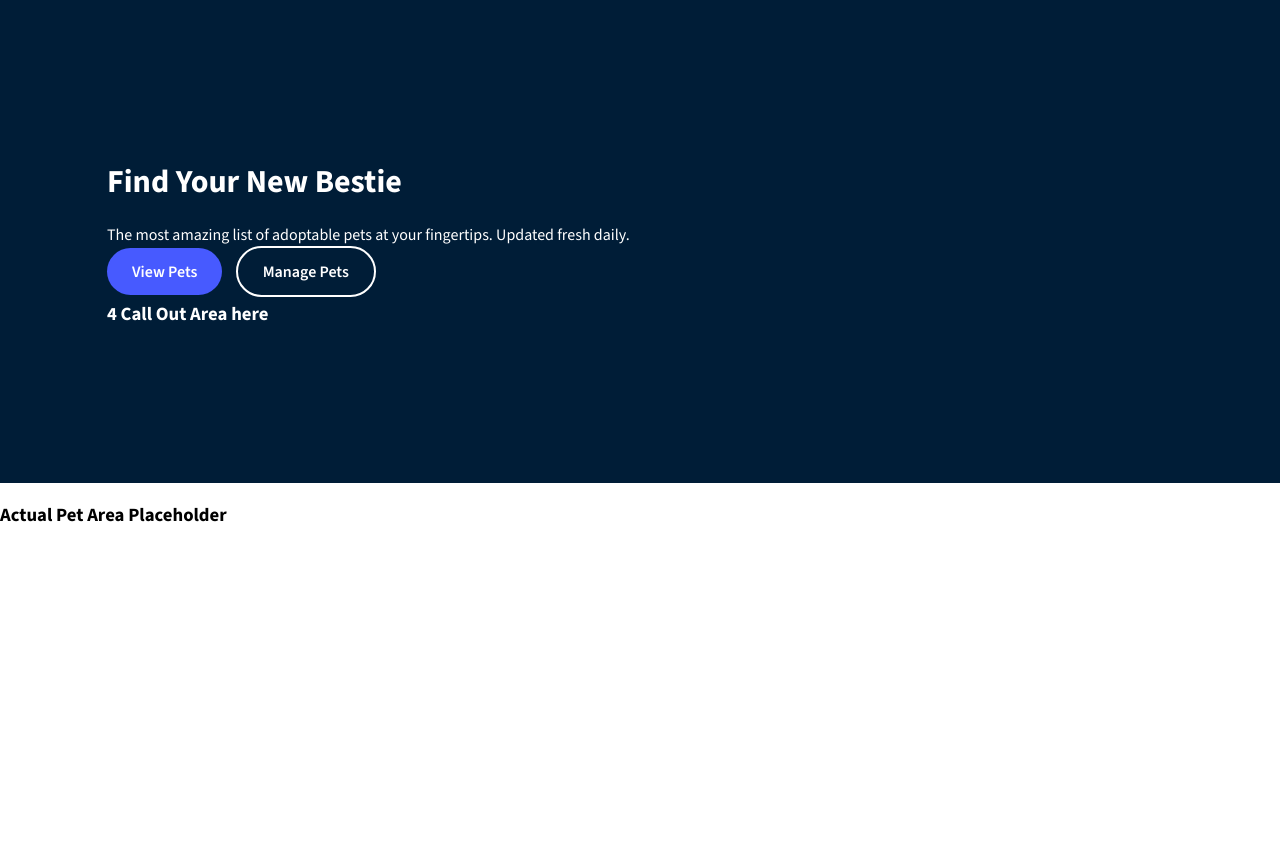
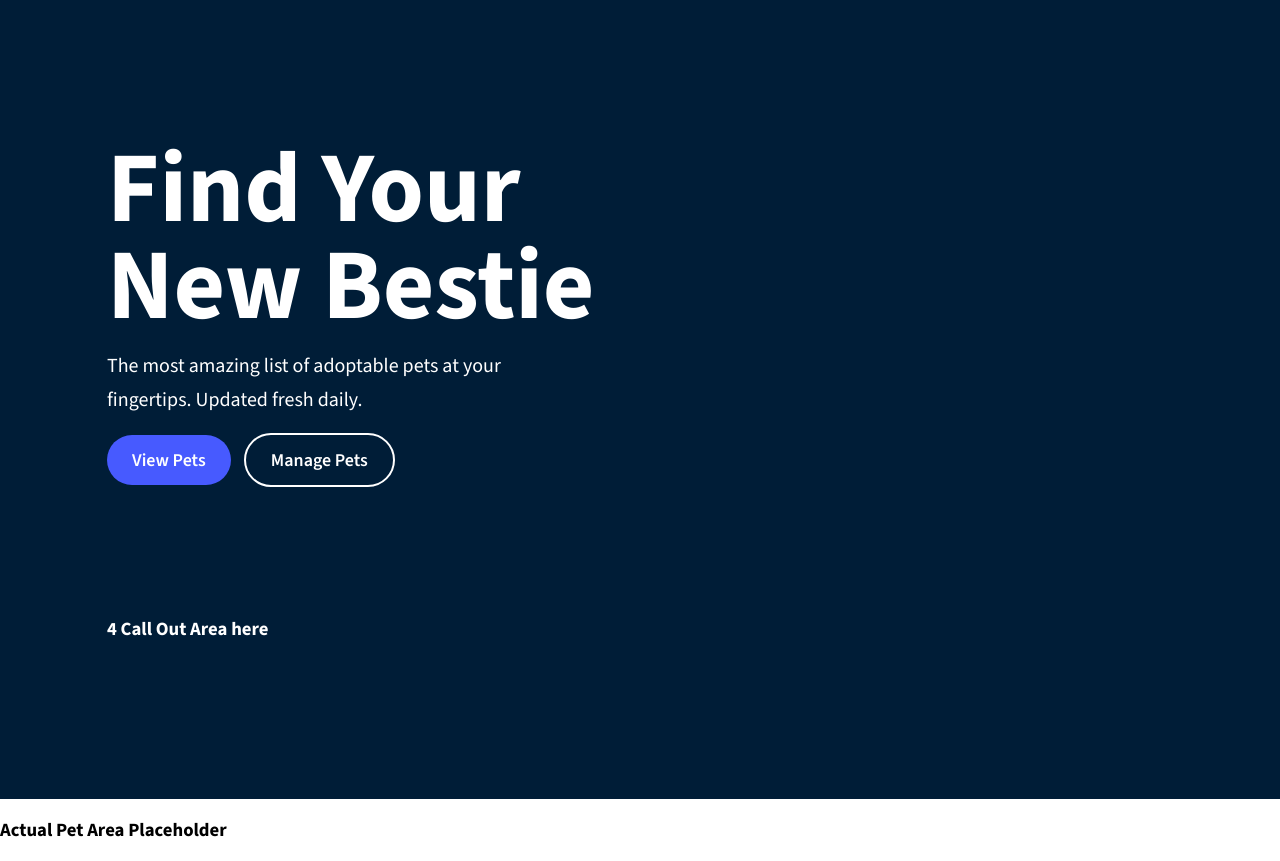
Before and after one commit to wasupon0/pet-adoption, a plain HTML site: page index.html in a window 1280 px wide. Before the commit the page ends 800 px from the top, so only its background shows below. Drawn offline with nearby package versions, Linux system fonts and the light colour scheme.

Commit message:
feat: css margin

```diff
--- a/index.html
+++ b/index.html
@@ -20,9 +20,11 @@
           The most amazing list of adoptable pets at your fingertips. Updated
           fresh daily.
         </p>
-        <a href="#" class="our-btn utility-mr">View Pets</a>
+        <div class="intro-buttons">
+          <a href="#" class="our-btn utility-mr">View Pets</a>
 
-        <a href="#" class="our-btn our-btn--outline">Manage Pets</a>
+          <a href="#" class="our-btn our-btn--outline">Manage Pets</a>
+        </div>
 
         <h3>4 Call Out Area here</h3>
       </div>
--- a/styles.css
+++ b/styles.css
@@ -23,7 +23,27 @@ body {
   margin: 0 auto;
 }
 
+.top-section h1 {
+  font-size: 6.25rem;
+  margin: 0;
+  line-height: 97%;
+  max-width: 525px;
+}
+
+.top-section p {
+  font-size: 1.25rem;
+  line-height: 170%;
+  margin: 1rem 0;
+  max-width: 435px;
+}
+
+.intro-buttons {
+  margin-bottom: 129px;
+}
+
 .our-btn {
+  display: inline-block;
+  font-size: 1.125rem;
   font-weight: 600;
   background-color: #475aff;
   color: #fff;
```
